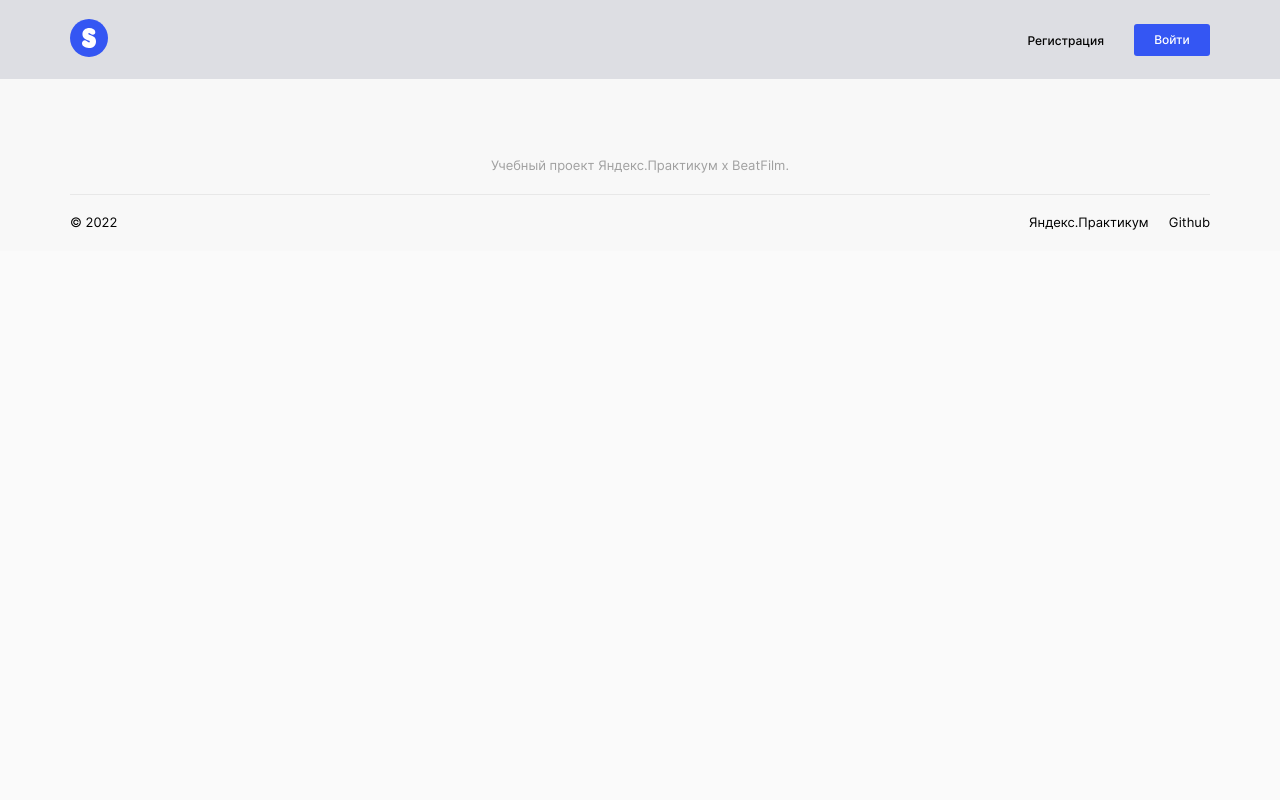
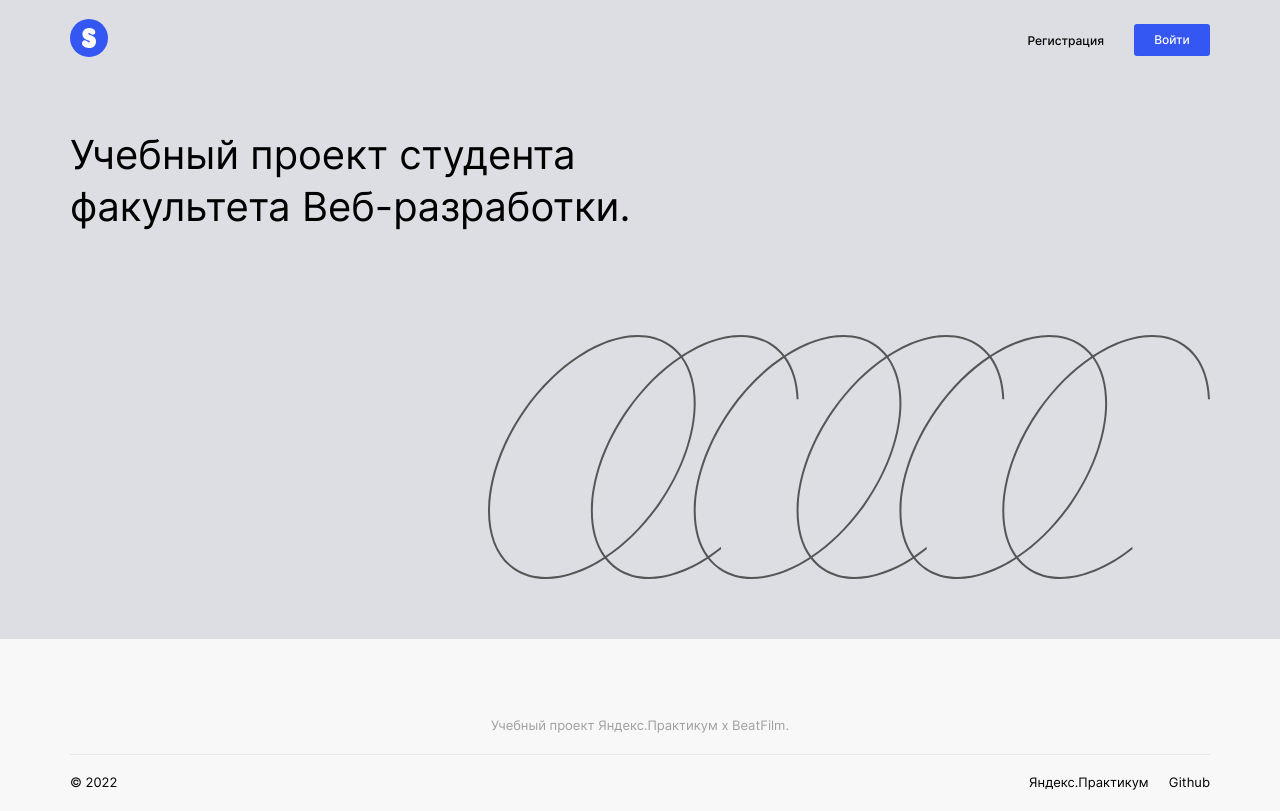
Before and after one commit to dimshaa/movies-explorer-frontend, a React (Create React App) app: page / in a window 1280 px wide. Built offline with nearby package versions, Linux system fonts and the light colour scheme.

Commit message:
add promo section

```diff
--- a/src/components/App/App.js
+++ b/src/components/App/App.js
@@ -1,11 +1,13 @@
 import './App.css';
+import Header from '../Header/Header';
+import Main from '../Main/Main';
 import Footer from '../Footer/Footer';
-import Header from '../Header/Header';
 
 function App() {
   return (
     <div className="app">
       <Header loggedIn={false} />
+      <Main />
       <Footer />
     </div>
   );
--- /dev/null
+++ b/src/components/Main/Main.css
@@ -0,0 +1,5 @@
+.main {
+  width: 100%;
+  display: flex;
+  margin: 0 auto;
+}
--- /dev/null
+++ b/src/components/Main/Main.js
@@ -0,0 +1,12 @@
+import './Main.css';
+import Promo from '../Promo/Promo';
+
+function Main() {
+  return (
+    <main className='main'>
+      <Promo />
+    </main>
+  );
+};
+
+export default Main;
--- /dev/null
+++ b/src/components/Promo/Promo.css
@@ -0,0 +1,29 @@
+.promo {
+  display: flex;
+  flex-direction: column;
+  box-sizing: border-box;
+  width: 100%;
+  max-width: 1280px;
+  margin: 0 auto;
+  padding: 50px 70px 60px;
+  background-color: #DDDEE3;
+}
+
+.promo__heading {
+  margin: 0;
+  margin-bottom: 102px;
+  max-width: 600px;
+  align-self: flex-start;
+  text-align: left;
+  font-weight: 400;
+  font-size: 40px;
+  line-height: 1.3;
+  letter-spacing: -0.04;
+}
+
+.promo__hero {
+  width: 722px;
+  height: 244px;
+  align-self: flex-end;
+  background: url('../../images/hero-image.svg') no-repeat center;
+}
--- /dev/null
+++ b/src/components/Promo/Promo.js
@@ -0,0 +1,14 @@
+import './Promo.css';
+
+function Promo() {
+  return (
+   <section className='promo'>
+    <h1 className='promo__heading'>
+      Учебный проект студента факультета Веб-разработки.
+    </h1>
+    <div className='promo__hero'></div>
+   </section>
+  );
+};
+
+export default Promo;
```
Also changed, not shown: src/images/hero-image.svg (added).
